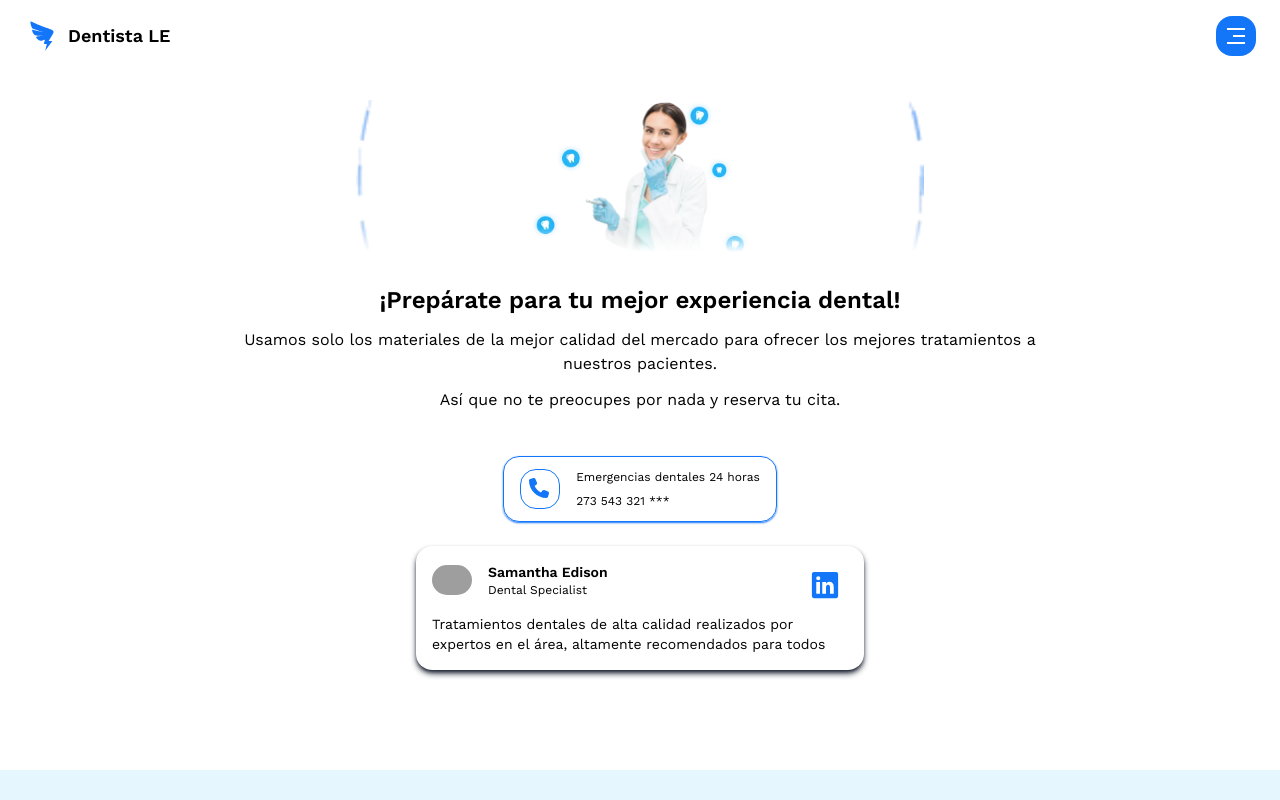
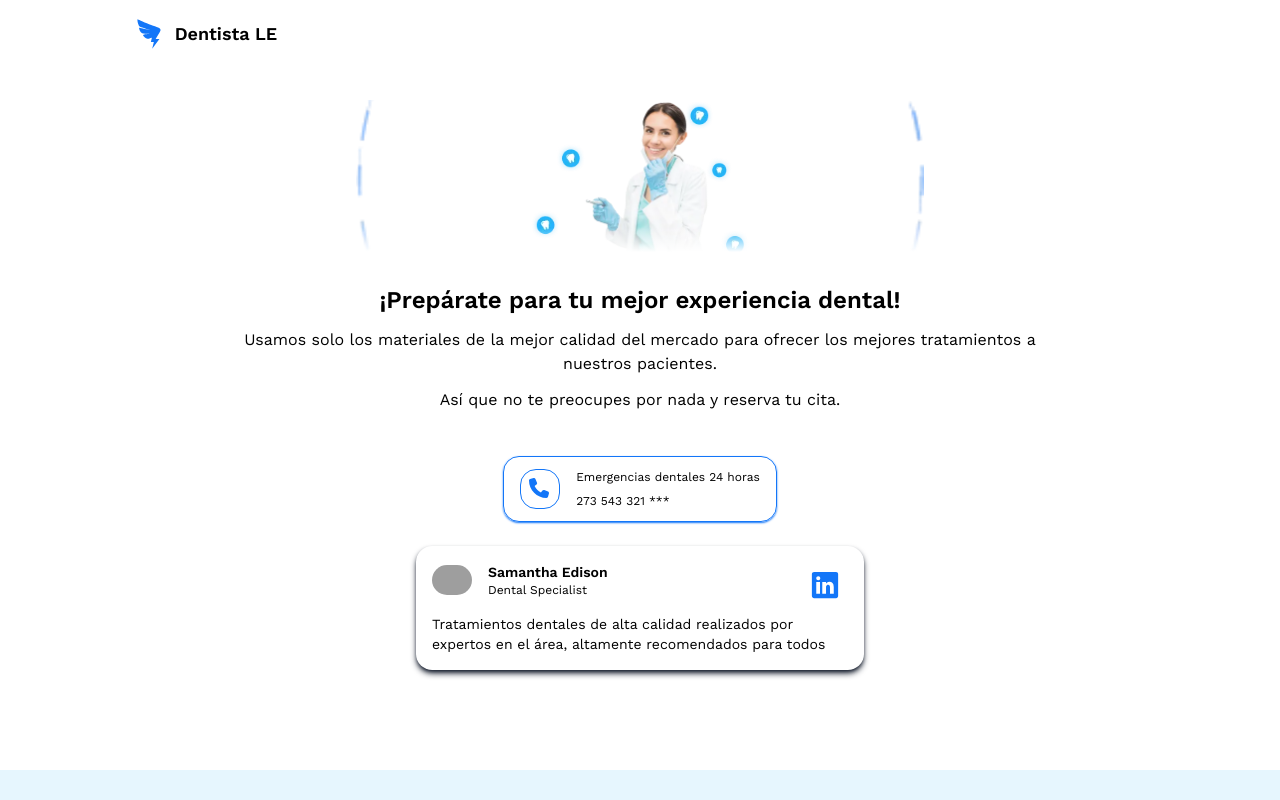
Before and after one commit to EnriqueHM31/dentista-web, a React (Vite) app: page / in a window 1280 px wide. Shown: the top 800 px of the page. Built offline with nearby package versions, Linux system fonts and the light colour scheme; grey boxes are pictures that could not be loaded.

Commit message:
Mejorar a desktop

```diff
--- a/src/components/Navegacion.tsx
+++ b/src/components/Navegacion.tsx
@@ -10,7 +10,7 @@ export default function Navegacion() {
     const { isOpen, toggleMenu } = useOpen()
 
     return (
-        <nav className='flex justify-between items-center py-4 px-6 fixed top-0 left-0 right-0 z-50 backdrop-blur-xs'>
+        <nav className='flex justify-between items-center py-4 px-6 fixed top-0 left-0 right-0 z-50 backdrop-blur-xs xl:max-w-10/12 w-full xl:mx-auto'>
             <div className='flex items-center justify-center gap-2'>
                 <AiOutlineDingtalk className='text-4xl text-primary' />
                 <h1 className='text-lg font-semibold'>Dentista LE</h1>
@@ -19,7 +19,7 @@ export default function Navegacion() {
             <MenuLateral isOpen={isOpen} toggleMenu={toggleMenu} />
 
             <button
-                className={` p-1 size-10 rounded-2xl flex items-center justify-center z-100 overflow-hidden relative ${isOpen ? 'bg-white text-primary' : 'bg-primary text-white'}`}
+                className={` p-1 size-10 rounded-2xl flex items-center justify-center z-100 overflow-hidden xl:hidden relative ${isOpen ? 'bg-white text-primary' : 'bg-primary text-white'}`}
                 onClick={toggleMenu}
                 type="button"
                 aria-expanded={isOpen}
```
